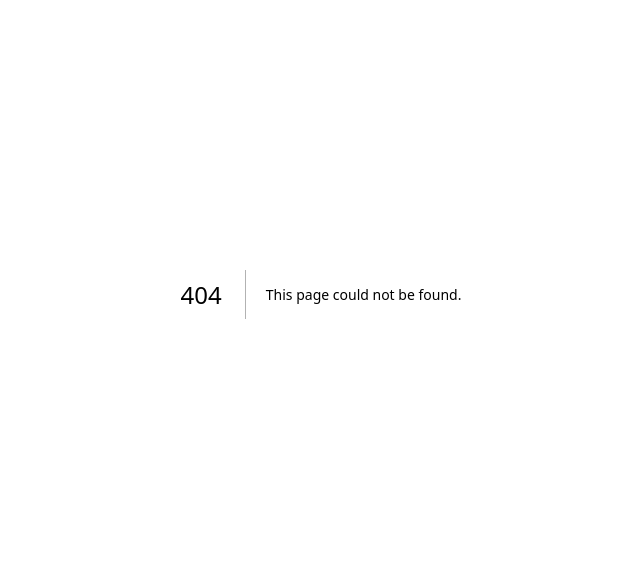
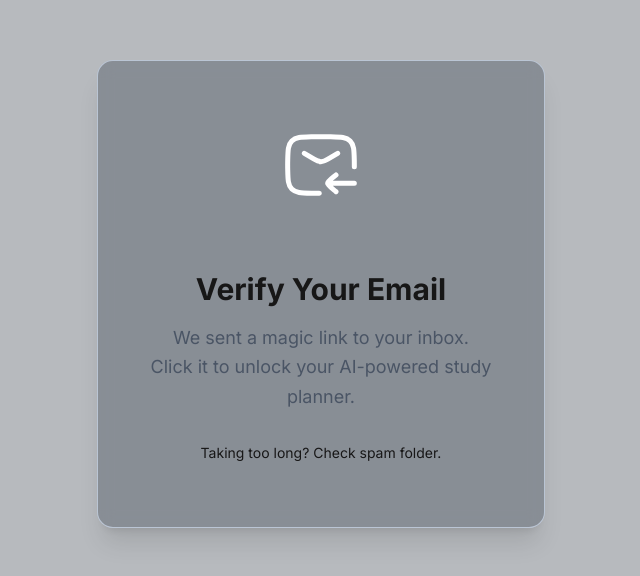
Before and after one commit to ourhouchmohamed97/Chronora, a Next.js app: page /verify_email in a window 1280 px wide. Before the commit this address had no page. Shown: the part 106-682 px from the top of the page, without its empty margins (319-959 px from the left). Built offline with nearby package versions, Linux system fonts and the light colour scheme.

Commit message:
feat(ui): enhance verify email page

```diff
--- /dev/null
+++ b/app/verify_email/[token]/page.tsx
@@ -0,0 +1,26 @@
+"use client";
+
+import { useEffect, use } from "react";
+import { useRouter } from "next/navigation";
+
+interface Props {
+  params: Promise<{ token: string }>;
+}
+
+export default function VerifyTokenPage({ params }: Props) {
+  const { token } = use(params);
+  const router = useRouter();
+
+  useEffect(() => {
+    if (!token) return;
+    fetch(`/api/verify_email/${token}`)
+      .then(() => router.push("/login"))
+      .catch(() => alert("Verification failed"));
+  }, [token, router]);
+
+  return (
+    <div className="min-h-screen flex items-center justify-center">
+      <p className="text-gray-500">Verifying your email...</p>
+    </div>
+  );
+}
--- /dev/null
+++ b/app/verify_email/page.tsx
@@ -0,0 +1,26 @@
+"use client";
+
+export default function VerifyEmailPage() {
+  return (
+    <div className="min-h-screen flex items-center justify-center bg-gray-900/30">
+      <div className="max-w-md w-full px-10 py-16 bg-gray-800/30 backdrop-blur-sm rounded-2xl shadow-xl border border-blue-100/60 text-center">
+        <div className="mx-auto mb-8 inline-flex items-center justify-center w-20 h-20">
+            <svg xmlns="http://www.w3.org/2000/svg" width="200" height="200" viewBox="0 0 24 24" fill="#ffffff"><g fill="none" stroke="#ffffff" stroke-linecap="round" stroke-linejoin="round" stroke-width="1.5" color="currentColor"><path d="M22 12.5c0-.491-.005-1.483-.016-1.976c-.065-3.065-.098-4.598-1.229-5.733c-1.131-1.136-2.705-1.175-5.854-1.254a115 115 0 0 0-5.802 0c-3.149.079-4.723.118-5.854 1.254c-1.131 1.135-1.164 2.668-1.23 5.733a69 69 0 0 0 0 2.952c.066 3.065.099 4.598 1.23 5.733c1.131 1.136 2.705 1.175 5.854 1.254q1.204.03 2.401.036"/><path d="m7 8.5l2.942 1.74c1.715 1.014 2.4 1.014 4.116 0L17 8.5m-3 9h8m-8 0c0-.7 1.994-2.008 2.5-2.5M14 17.5c0 .7 1.994 2.009 2.5 2.5"/></g></svg>
+        </div>
+
+        <h1 className="text-3xl font-bold text-white-900 mb-4">
+          Verify Your Email
+        </h1>
+
+        <p className="text-gray-600 text-lg mb-8 leading-relaxed">
+          We sent a magic link to your inbox.<br />
+          Click it to unlock your AI-powered study planner.
+        </p>
+
+        <p className="mt-8 text-sm text-white-500">
+          Taking too long? Check spam folder.<br />
+        </p>
+      </div>
+    </div>
+  );
+}
```
